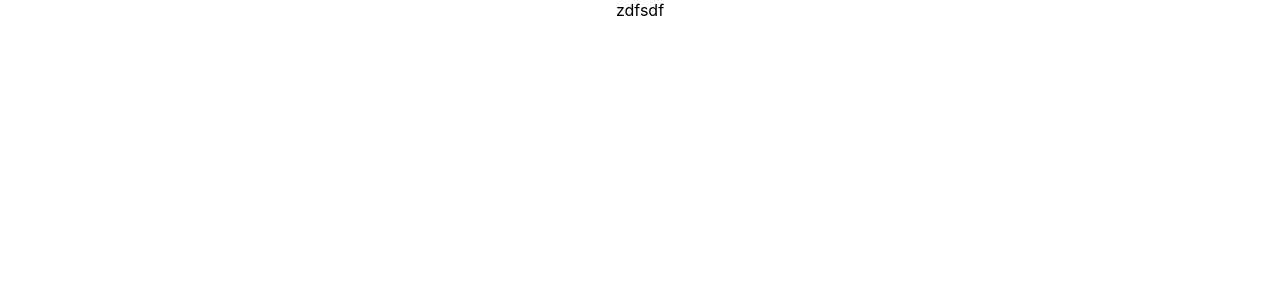
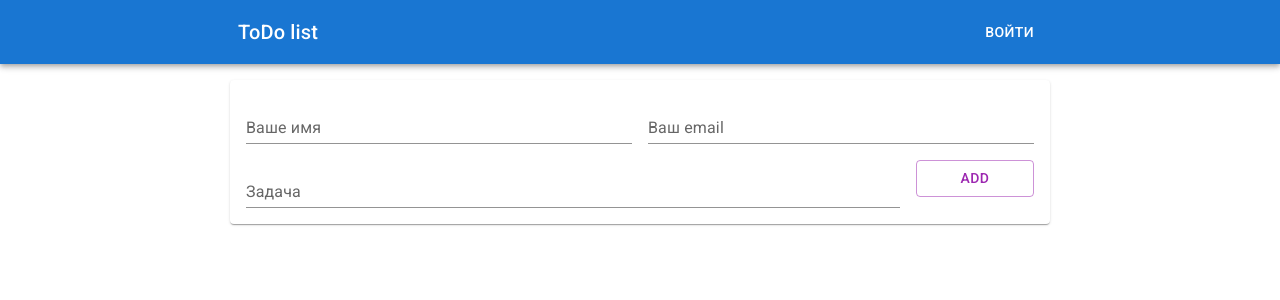
Before and after one commit to darkslice55/todo-test-task, a React (Create React App) app in the folder client/: page / in a window 1280 px wide. Shown: the top 300 px of the page. Built offline with nearby package versions, Linux system fonts and the light colour scheme.

Commit message:
Create input form layout

```diff
--- a/client/package.json
+++ b/client/package.json
@@ -4,9 +4,13 @@
   "private": true,
   "proxy": "http://localhost:4000/",
   "dependencies": {
+    "@emotion/react": "^11.9.3",
+    "@emotion/styled": "^11.9.3",
+    "@mui/material": "^5.9.2",
     "react": "^18.2.0",
     "react-dom": "^18.2.0",
     "react-redux": "^8.0.2",
+    "react-router-dom": "^6.3.0",
     "react-scripts": "5.0.1",
     "redux": "^4.2.0",
     "redux-devtools-extension": "^2.13.9",
--- a/client/public/index.html
+++ b/client/public/index.html
@@ -6,6 +6,10 @@
     <meta name="viewport" content="width=device-width, initial-scale=1" />
     <meta name="theme-color" content="#000000" />
     <meta name="description" content="Web site created using create-react-app" />
+    <link
+      rel="stylesheet"
+      href="https://fonts.googleapis.com/css?family=Roboto:300,400,500,700&display=swap"
+    />
     <title>Todo-list</title>
   </head>
   <body>
--- /dev/null
+++ b/client/src/components/AddTaskForm/AddTaskForm.js
@@ -0,0 +1,29 @@
+/* eslint-disable react/jsx-filename-extension */
+import React from 'react';
+import Grid from '@mui/material/Grid';
+import TextField from '@mui/material/TextField';
+import Paper from '@mui/material/Paper';
+import Button from '@mui/material/Button';
+
+const AddTodo = React.memo(() => (
+  <Paper style={{ margin: 16, padding: 16 }}>
+    <Grid container spacing={2}>
+      <Grid item xs={12} sm={6}>
+        <TextField label="Ваше имя" variant="standard" fullWidth />
+      </Grid>
+      <Grid item xs={12} sm={6}>
+        <TextField label="Ваш email" variant="standard" fullWidth />
+      </Grid>
+      <Grid item xs={12} sm={10}>
+        <TextField label="Задача" variant="standard" fullWidth />
+      </Grid>
+      <Grid item xs={12} sm={2}>
+        <Button fullWidth color="secondary" variant="outlined">
+          Add
+        </Button>
+      </Grid>
+    </Grid>
+  </Paper>
+));
+
+export default AddTodo;
--- a/client/src/components/App/App.js
+++ b/client/src/components/App/App.js
@@ -1,9 +1,19 @@
 /* eslint-disable react/jsx-filename-extension */
 /* eslint-disable react/react-in-jsx-scope */
+import { Routes, Route } from 'react-router-dom';
+import { Provider } from 'react-redux';
 import './App.css';
+import Main from '../Main/Main';
+import store from '../../store';
 
 function App() {
-  return <div className="App">zdfsdf</div>;
+  return (
+    <Provider store={store}>
+      <Routes>
+        <Route path="/" element={<Main />} />
+      </Routes>
+    </Provider>
+  );
 }
 
 export default App;
--- /dev/null
+++ b/client/src/components/Main/Main.js
@@ -0,0 +1,16 @@
+/* eslint-disable react/jsx-filename-extension */
+import React from 'react';
+import Container from '@mui/material/Container';
+import NavBar from '../NavBar/NavBar';
+import AddTaskForm from '../AddTaskForm/AddTaskForm';
+
+export default function Main() {
+  return (
+    <div>
+      <NavBar />
+      <Container maxWidth="md">
+        <AddTaskForm />
+      </Container>
+    </div>
+  );
+}
--- /dev/null
+++ b/client/src/components/NavBar/NavBar.js
@@ -0,0 +1,33 @@
+/* eslint-disable react/jsx-wrap-multilines */
+/* eslint-disable react/jsx-filename-extension */
+/* eslint-disable react/react-in-jsx-scope */
+import React from 'react';
+import AppBar from '@mui/material/AppBar';
+import Box from '@mui/material/Box';
+import Toolbar from '@mui/material/Toolbar';
+import Typography from '@mui/material/Typography';
+import Container from '@mui/material/Container';
+import { Button } from '@mui/material';
+
+export default function MenuAppBar() {
+  return (
+    <Box sx={{ flexGrow: 1 }}>
+      <AppBar position="static">
+        <Container maxWidth="md">
+          <Toolbar>
+            <Typography variant="h6" component="div" sx={{ flexGrow: 1 }}>
+              ToDo list
+            </Typography>
+            {false ? (
+              <Button color="inherit">ВЫЙТИ</Button>
+            ) : (
+              <div>
+                <Button color="inherit">ВОЙТИ</Button>
+              </div>
+            )}
+          </Toolbar>
+        </Container>
+      </AppBar>
+    </Box>
+  );
+}
--- a/client/src/index.js
+++ b/client/src/index.js
@@ -1,8 +1,13 @@
 /* eslint-disable react/jsx-filename-extension */
 import React from 'react';
 import ReactDOM from 'react-dom/client';
+import { BrowserRouter } from 'react-router-dom';
 import './index.css';
 import App from './components/App/App';
 
 const root = ReactDOM.createRoot(document.getElementById('root'));
-root.render(<App />);
+root.render(
+  <BrowserRouter>
+    <App />
+  </BrowserRouter>,
+);
--- /dev/null
+++ b/client/src/store/index.js
@@ -0,0 +1,8 @@
+import { createStore, applyMiddleware } from 'redux';
+import { composeWithDevTools } from 'redux-devtools-extension';
+import thunk from 'redux-thunk';
+import reducer from './mainReducer';
+
+const store = createStore(reducer, composeWithDevTools(applyMiddleware(thunk)));
+
+export default store;
--- /dev/null
+++ b/client/src/store/mainReducer.js
@@ -0,0 +1,8 @@
+import { combineReducers } from 'redux';
+// import authReducer from './auth/reducer';
+// import tasksReducer from './tasks/reducer';
+
+export default combineReducers({
+  // auth: authReducer,
+  // tasks: tasksReducer,
+});
```
Also changed, not shown: 2 other files (tests, documents, lock files or other folders).
